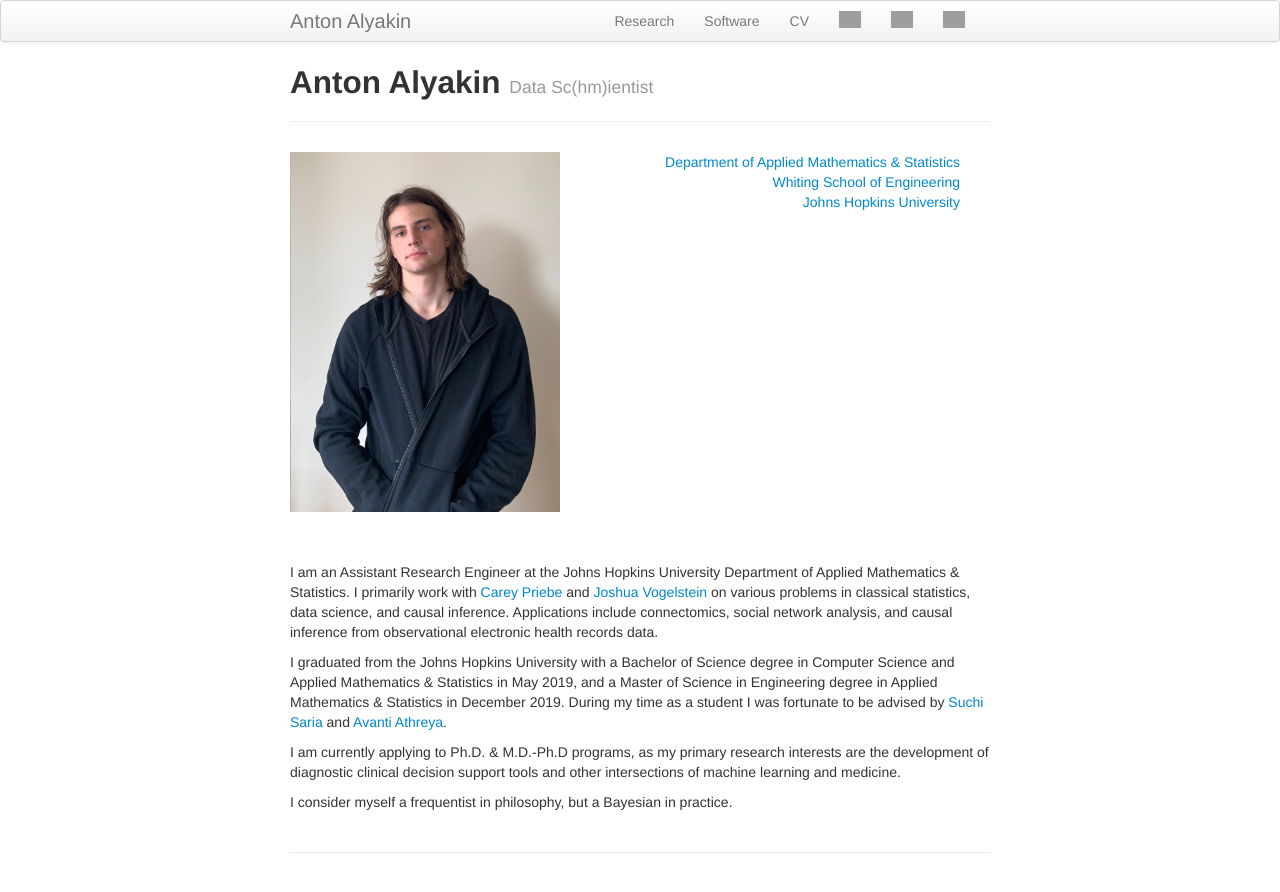
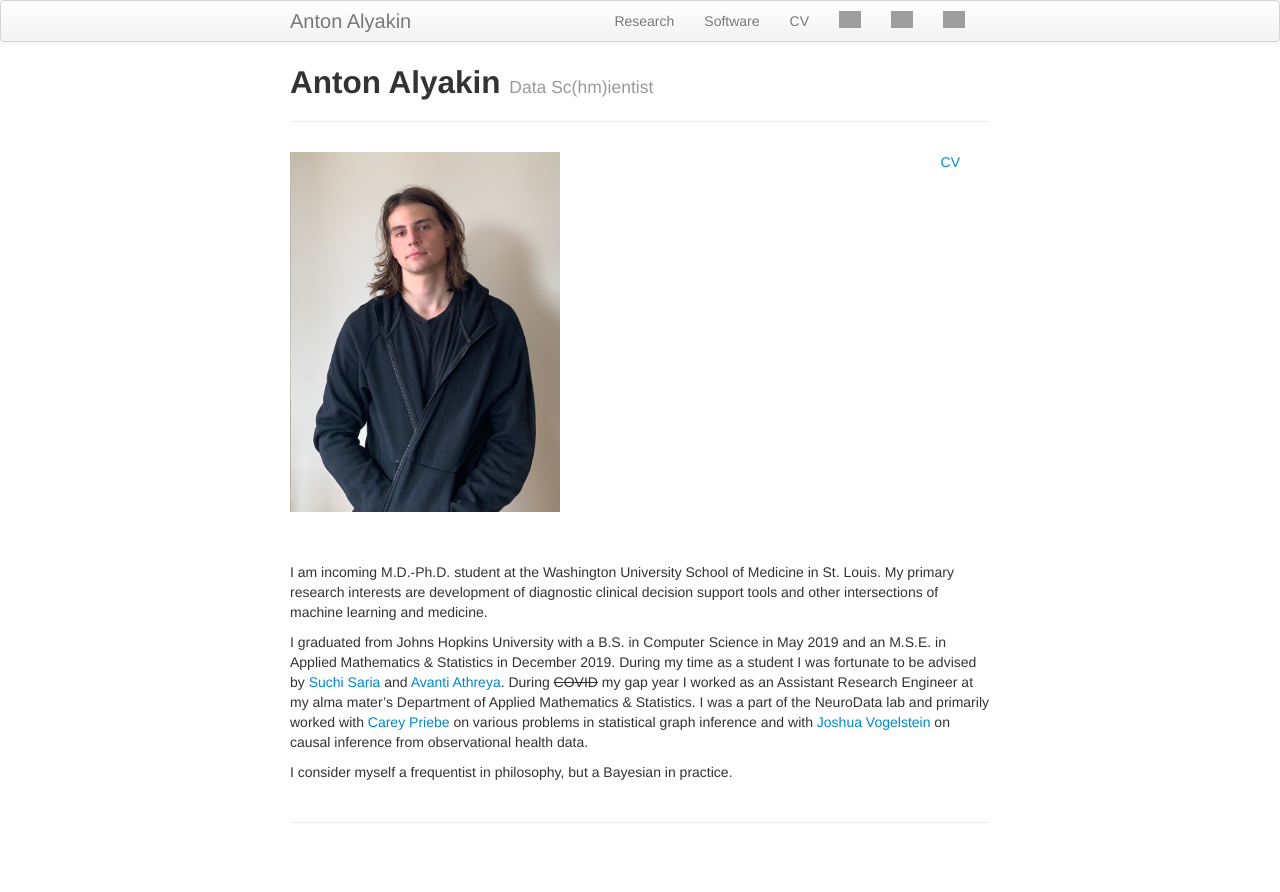
Before and after one commit to alyakin314/alyakin314.github.io, a Jekyll site: the page built from index.md, in a window 1280 px wide. Shown: the top 892 px of the page. Built offline with Jekyll 4.4.1, drawn with Linux system fonts in a browser that asks for light colours; grey boxes are pictures that could not be loaded.

Commit message:
updated research and index

```diff
--- a/index.md
+++ b/index.md
@@ -11,12 +11,14 @@ description: Assistant Research Engineer at Johns Hopkins
 	</div>
 	<div class = "span4">
 		<div style="text-align:right">
+                <!--
 		<a href="https://engineering.jhu.edu/ams/">Department of Applied Mathematics & Statistics</a><br/>
 		<a href="https://engineering.jhu.edu/">Whiting School of Engineering</a><br/>
           	<a href="https://www.jhu.edu/">Johns Hopkins University</a><br/>
+		<br/>
+                -->
+		<a href="{{ BASE_PATH }}/assets/AntonAlyakinCV.pdf">CV</a><br/>
                 <!--
-		<br/>
-		<a href="{{ BASE_PATH }}/assets/AntonAlyakinCV.pdf">CV</a><br/>
 		<a href = "https://www.linkedin.com/in/anton-a-64a58a9b">LinkedIn</a><br/>
 		<a href = "https://github.com/alyakin314">Github</a><br/>
                 -->
@@ -27,24 +29,21 @@ description: Assistant Research Engineer at Johns Hopkins
 <br/>
 <br/>
 
-I am an Assistant Research Engineer at the Johns Hopkins University Department
-of Applied Mathematics & Statistics. I primarily work with
-[Carey Priebe](https://www.ams.jhu.edu/~priebe/) and
-[Joshua Vogelstein](https://jovo.me/) on various problems in classical
-statistics, data science, and causal inference. Applications include
-connectomics, social network analysis, and causal inference from observational
-electronic health records data.
+I am incoming M.D.-Ph.D. student at the Washington University School of Medicine
+in St. Louis. My primary research interests are development of diagnostic
+clinical decision support tools and other intersections of machine learning and
+medicine.
 
-I graduated from the Johns Hopkins University with a Bachelor of Science degree
-in Computer Science and Applied Mathematics & Statistics in May 2019, and a
-Master of Science in Engineering degree in Applied Mathematics & Statistics in
-December 2019.
+I graduated from Johns Hopkins University with a B.S. in Computer Science in
+May 2019 and an M.S.E. in Applied Mathematics & Statistics in December 2019.
 During my time as a student I was fortunate to be advised by
 [Suchi Saria](https://suchisaria.jhu.edu/) and
 [Avanti Athreya](https://engineering.jhu.edu/ams/faculty/avanti-athreya/).
-
-I am currently applying to Ph.D. & M.D.-Ph.D programs, as my primary research
-interests are the development of diagnostic clinical decision support tools and
-other intersections of machine learning and medicine.
+During ~~COVID~~ my gap year I worked as an Assistant Research Engineer at my
+alma mater's Department of Applied Mathematics & Statistics. I was a part of the
+NeuroData lab and primarily worked with
+[Carey Priebe](https://www.ams.jhu.edu/~priebe/) on various problems in
+statistical graph inference and with [Joshua Vogelstein](https://jovo.me/) on
+causal inference from observational health data.
 
 I consider myself a frequentist in philosophy, but a Bayesian in practice.
```
Also changed, not shown: pages/research.md (+8 -10 lines).
